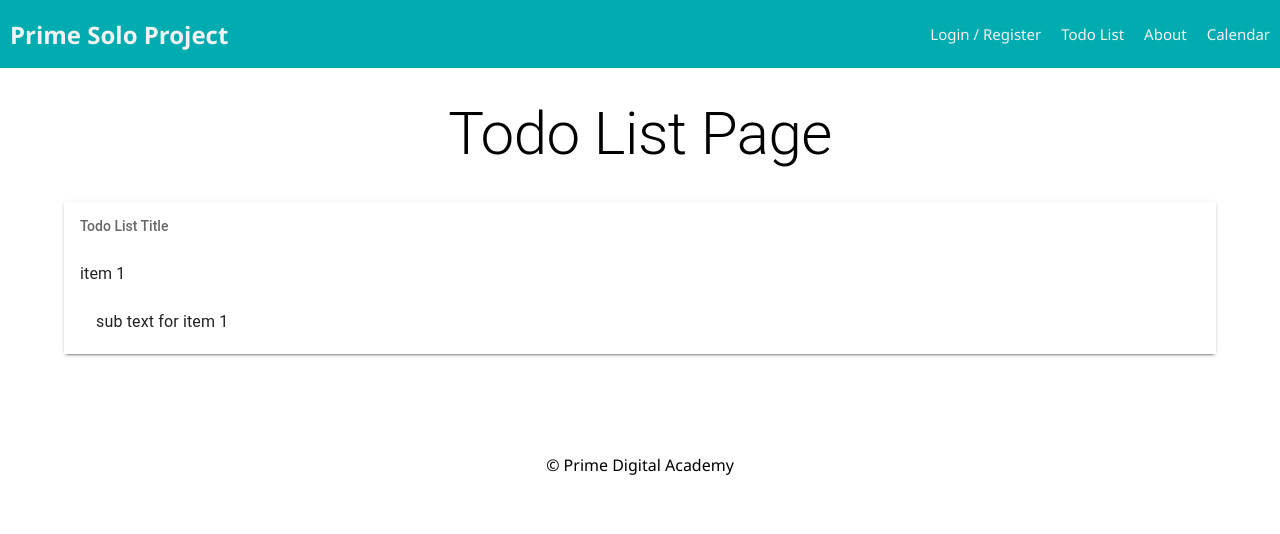
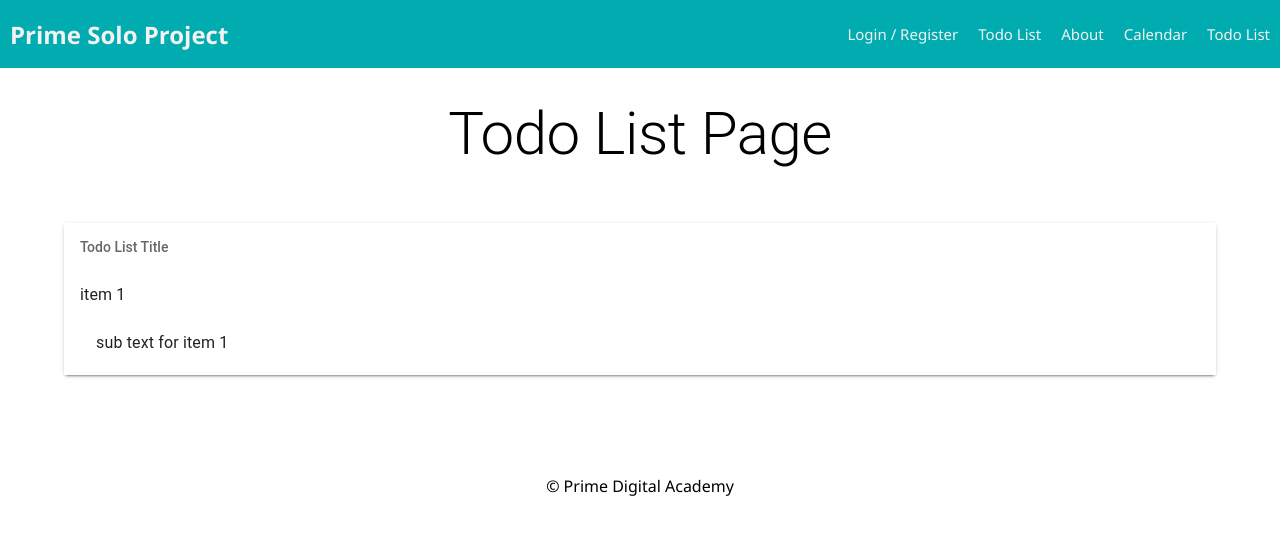
Before and after one commit to StartingLine-FM/StartingLine.Fm, a React (Create React App) app: page /#/todolist in a window 1280 px wide. Shown: the top 534 px of the page. Built offline with nearby package versions, Linux system fonts and the light colour scheme; no server answers.

Commit message:
reconfigured the reducer spelling error

```diff
--- a/src/components/Pages/ToDoList/ToDoList.jsx
+++ b/src/components/Pages/ToDoList/ToDoList.jsx
@@ -2,7 +2,7 @@ import { useSelector } from 'react-redux';
 import { useEffect } from 'react';
 import { useDispatch } from 'react-redux';
 // material ui imports
-import { Typography, Container, Paper } from '@mui/material/';
+import { Typography, Container, Paper, heading } from '@mui/material/';
 import SaveIcon from '@mui/icons-material/Save'; // save icon
 import ContentCopyIcon from '@mui/icons-material/ContentCopy'; // copy icon
 import ModeEditIcon from '@mui/icons-material/ModeEdit'; // edit icon
@@ -21,22 +21,23 @@ export default function ToDoList() {
     const dispatch = useDispatch();
     // use effect to rerender the page whenever the list chagnes
     useEffect(() => {
+        dispatch({ type: "FETCH_TODO_LIST"})
         dispatch({ type: "FETCH_TODO_LIST_RESOURCES" });
     }, [])
     // init use selector to grab the resources
     const resources = useSelector(store => store.todoListResourcesReducer);
-    const titles = useSelector(store => store.todolist); // grab the titles of past todo lists for current users
+    const titles = useSelector(store => store.todoListReducer); // grab the titles of past todo lists for current users
     console.log(resources) // test the resourcess
     console.log(titles) // test to make sure the titles are coming back good
     return (
         <>
             <Container sx={{ flexDirection: 'column', display: 'flex', alignContent: 'center', justifyContent: 'center', maxWidth: '100%' }} >
-                <Typography variant='h2' gutterBottomn align='center' paddingBottom={4}>Todo List Page</Typography>
+                <Typography variant='h2' gutterBottom align='center' paddingBottom={4}>Todo List Page</Typography>
                 <Paper sx={{ display: 'flex', alignContent: 'center', justifyContent: 'center', width: '100%' }} elevation={2}>
                     <List sx={{ width: '100%', maxWidth: '100%', bgcolor: 'background.paper' }}
                         component={'nav'} aria-labelledby='nested-list-subheader'
                         subheader={
-                            <ListSubheader variant='h4' component={'heading'}>
+                            <ListSubheader variant='h4' >
                                 Todo List Title
                             </ListSubheader>}>
                         <ListItemButton>
--- a/src/components/Shared/Nav/Nav.jsx
+++ b/src/components/Shared/Nav/Nav.jsx
@@ -47,6 +47,9 @@ function Nav() {
         <Link className="navLink" to="/calendar">
           Calendar
         </Link>
+        <Link className="navLink" to="/todolist">
+          Todo List
+        </Link>
       </div>
     </div>
   );
--- a/src/redux/reducers/todolist.reducer.js
+++ b/src/redux/reducers/todolist.reducer.js
@@ -1,7 +1,7 @@
 const todoListReducer = (state = [], action) => {
     switch (action.type) {
         case "SET_TODO_LIST":
-            return action.paylaod;
+            return action.payload;
         default:
             return state;
     }
```
